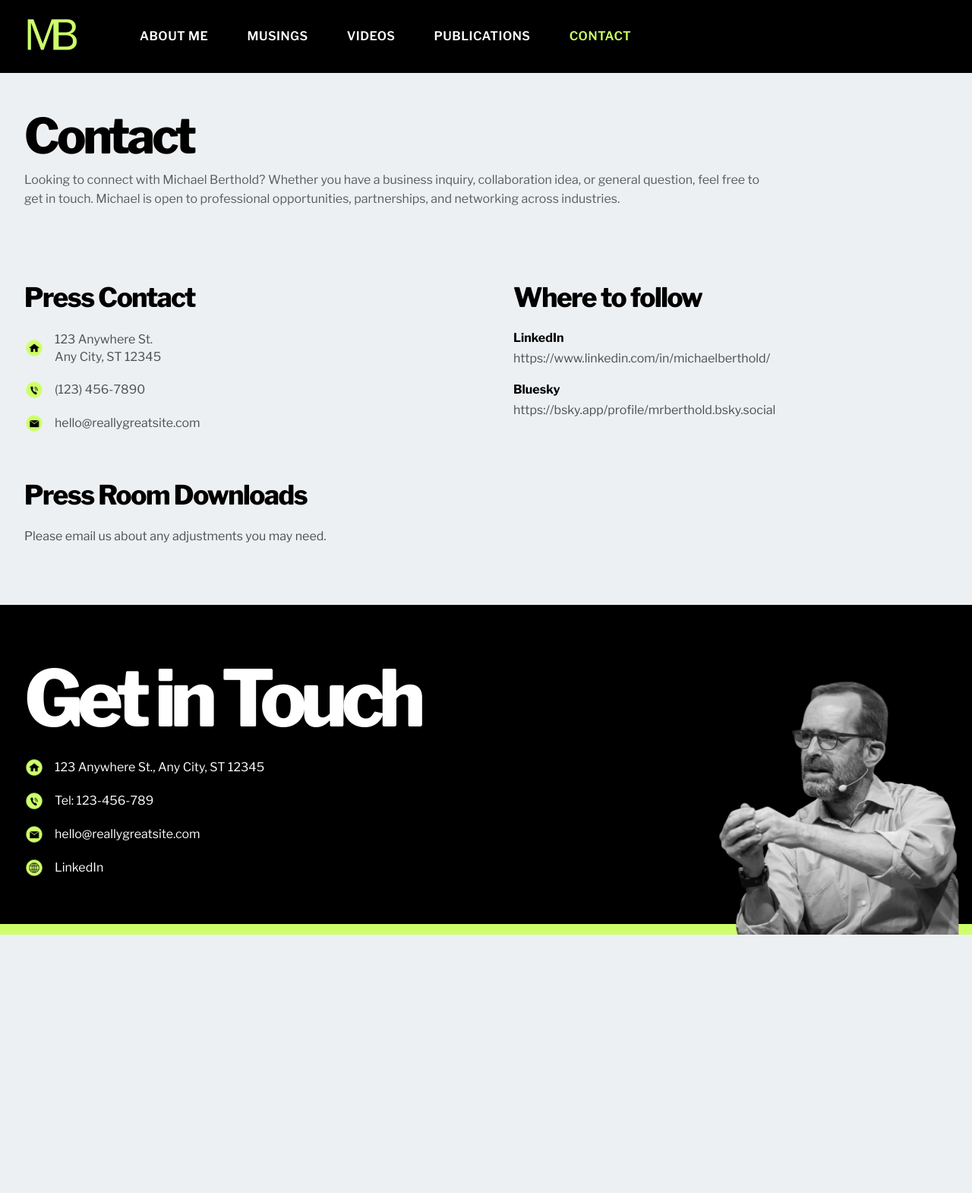
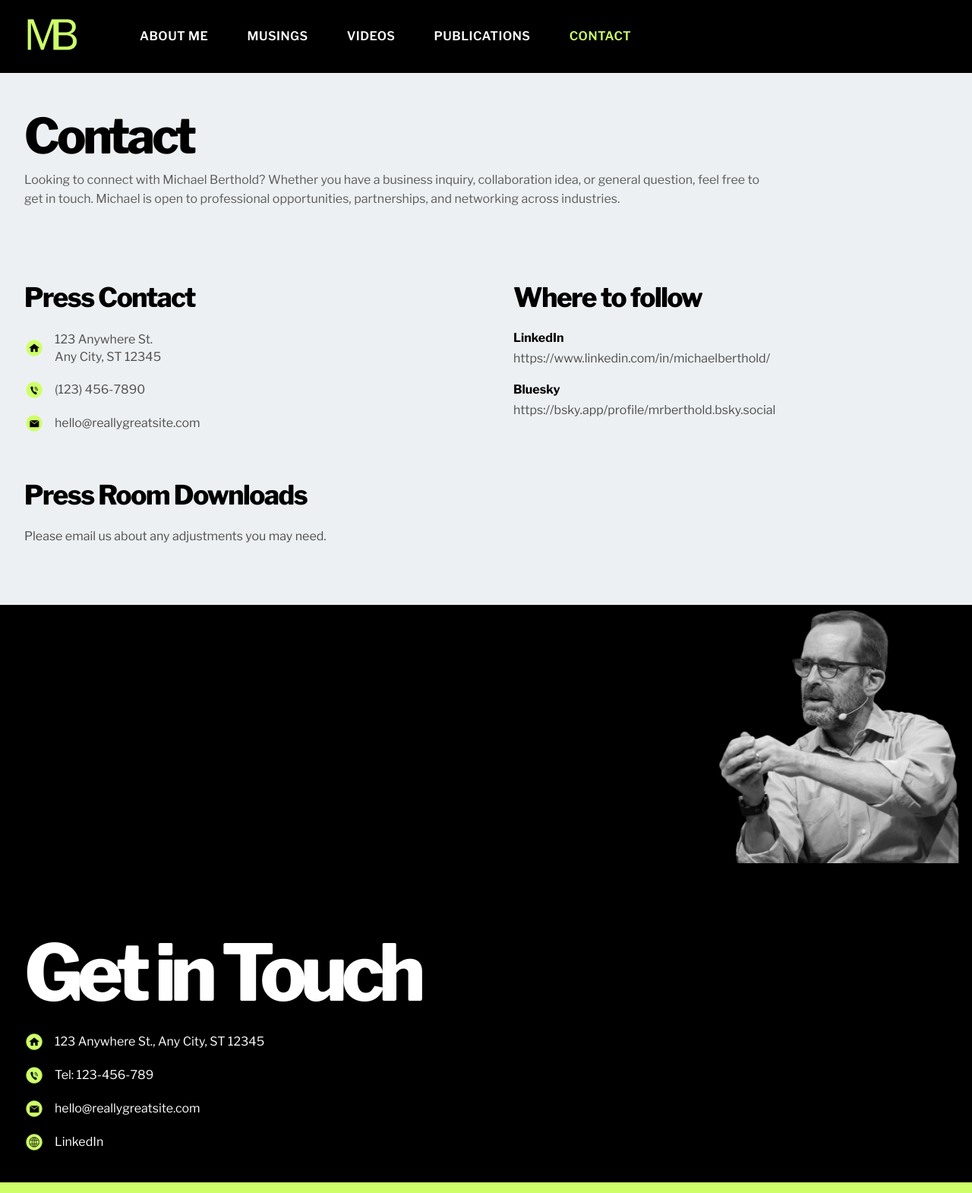
Before and after one commit to lacahelpme/mb, a Jekyll site: the page built from contact.html, in a window 1280 px wide. Shown: the whole page at 76% size. Built offline with Jekyll 4.4.1, drawn with Linux system fonts in a browser that asks for light colours; before the commit the page ends 1230 px from its top, so only the background shows below that.

Commit message:
Update style.css

```diff
--- a/assets/css/style.css
+++ b/assets/css/style.css
@@ -1615,8 +1615,9 @@ h4:last-child {
 .footer-grid {
   min-height: 420px;
   display: grid;
-  grid-template-columns: 1fr;
-  align-items: center;
+  grid-template-columns: minmax(0, 1fr) minmax(260px, 420px);
+  align-items: end;
+  column-gap: clamp(32px, 4vw, 72px);
   position: relative;
 }
 
@@ -1669,10 +1670,11 @@ h4:last-child {
 }
 
 .footer-figure {
-  position: absolute;
-  right: 0;
-  bottom: 0;
-  width: min(32vw, 420px);
+  position: relative;
+  width: 100%;
+  max-width: 420px;
+  justify-self: end;
+  align-self: end;
   z-index: 1;
   pointer-events: none;
 }
@@ -1723,7 +1725,6 @@ a:focus-visible {
   .about-light-grid,
   .bio-grid,
   .video-teaser-grid,
-  .footer-grid,
   .publication-list-card,
   .musing-list-card {
     grid-template-columns: 1fr;
@@ -1808,10 +1809,16 @@ a:focus-visible {
 
   .footer-grid {
     min-height: auto;
+    grid-template-columns: minmax(0, 1fr) minmax(220px, 360px);
+    column-gap: 28px;
+    align-items: end;
   }
 
   .footer-figure {
-    width: min(46vw, 420px);
+    width: 100%;
+    max-width: 360px;
+    justify-self: end;
+    align-self: end;
   }
 
   .footer-figure img {
```
